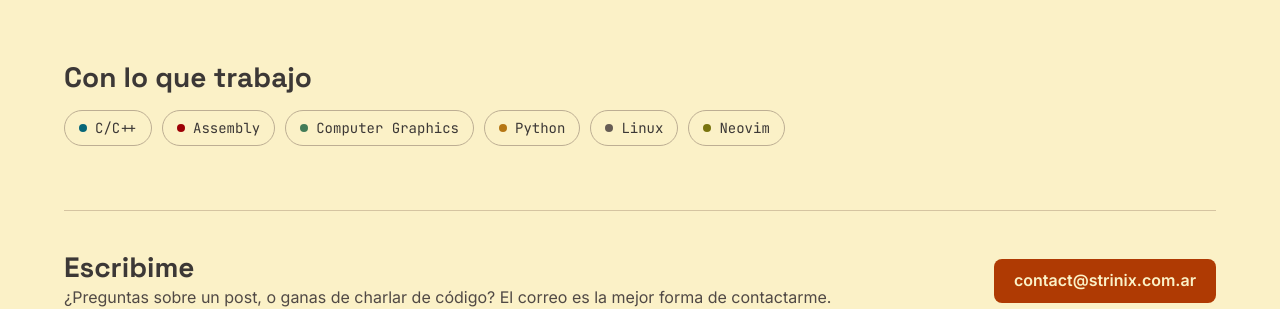
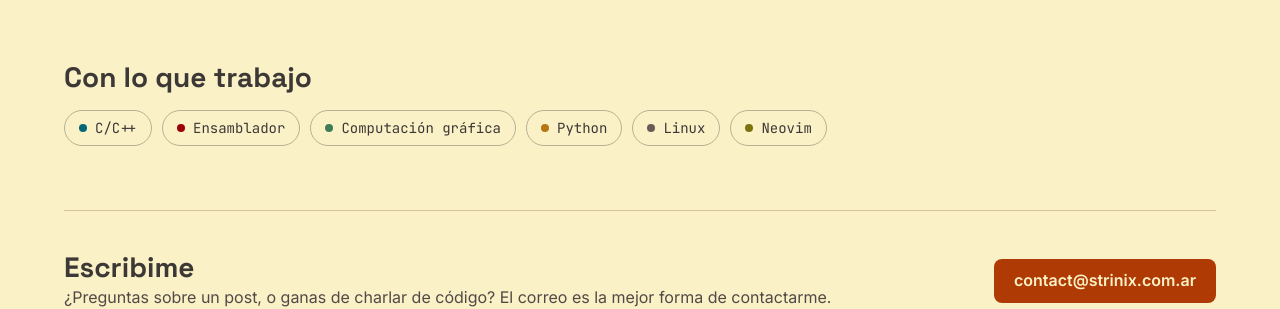
Before and after one commit to Juanma-Her/blog, a Jekyll site: the page built from src/pages/es/about.html, in a window 1280 px wide. Shown: the part 1283-1592 px from the top of the page. Built offline with Jekyll 4.4.1, drawn with Linux system fonts in a browser that asks for light colours.

Commit message:
About: skills can have a label per language

```diff
--- a/src/_data/about.json
+++ b/src/_data/about.json
@@ -125,11 +125,17 @@
       "topic": "cpp"
     },
     {
-      "label": "Assembly",
+      "label": {
+        "en": "Assembly",
+        "es": "Ensamblador"
+      },
       "topic": "asm"
     },
     {
-      "label": "Computer Graphics",
+      "label": {
+        "en": "Computer Graphics",
+        "es": "Computación gráfica"
+      },
       "topic": "graphics"
     },
     {
--- a/src/_layouts/about.html
+++ b/src/_layouts/about.html
@@ -102,7 +102,7 @@ layout: base
     <ul class="skills">
       {%- for skill in about.skills %}
       {%- assign topic = site.data.topics[skill.topic] %}
-      <li><span class="chip-dot" aria-hidden="true"{% if topic %} style="--topic-bar: light-dark({{ topic.light_bar }}, {{ topic.dark }})"{% endif %}></span>{{ skill.label }}</li>
+      <li><span class="chip-dot" aria-hidden="true"{% if topic %} style="--topic-bar: light-dark({{ topic.light_bar }}, {{ topic.dark }})"{% endif %}></span>{{ skill.label | localize: lang }}</li>
       {%- endfor %}
     </ul>
   </section>
```
Also changed, not shown: schemas/about.schema.json (+9 -2 lines).
